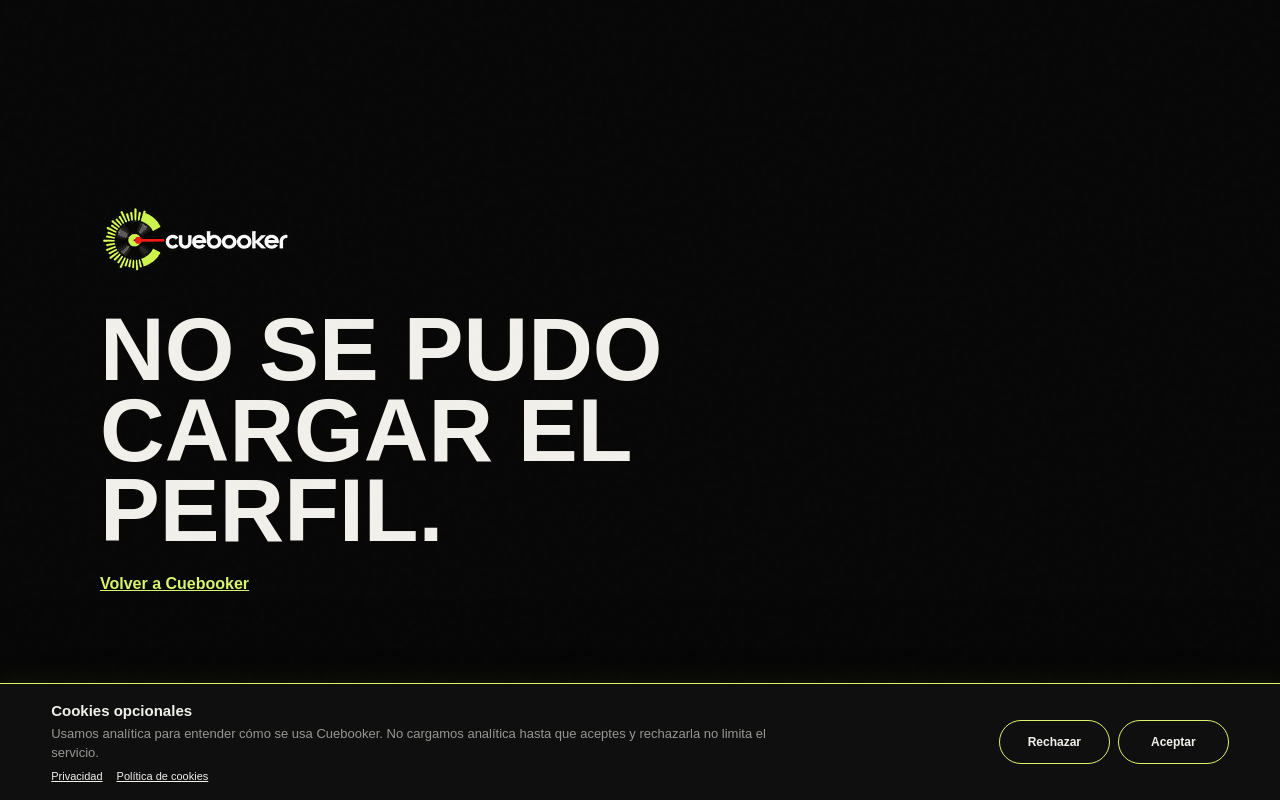
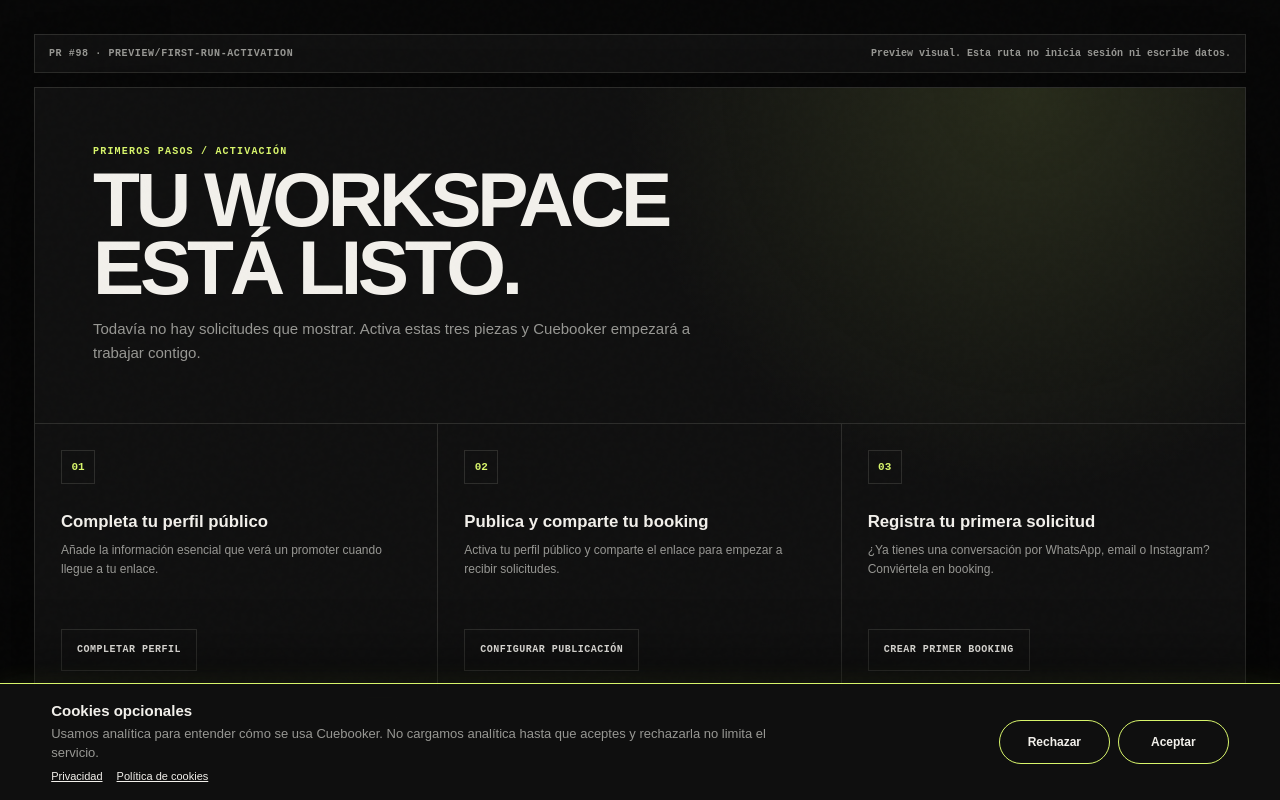
Before and after one commit to litus-code/cuebooker, a Nuxt app: page /preview-first-run in a window 1280 px wide. Built offline with nearby package versions, Linux system fonts and the light colour scheme.

Commit message:
preview: add auth-free first-run review route

```diff
--- /dev/null
+++ b/app/pages/preview-first-run.vue
@@ -0,0 +1,247 @@
+<script setup lang="ts">
+const route = useRoute()
+const { locale } = useCuePreferences()
+
+const copy = computed(() => locale.value === 'es'
+  ? {
+      eyebrow: 'PRIMEROS PASOS / ACTIVACIÓN',
+      title: 'TU WORKSPACE ESTÁ LISTO.',
+      intro: 'Todavía no hay solicitudes que mostrar. Activa estas tres piezas y Cuebooker empezará a trabajar contigo.',
+      bookingLink: 'Tu enlace de booking',
+      previewNote: 'Preview visual. Esta ruta no inicia sesión ni escribe datos.',
+      steps: [
+        {
+          index: '01',
+          title: 'Completa tu perfil público',
+          body: 'Añade la información esencial que verá un promoter cuando llegue a tu enlace.',
+          action: 'Completar perfil'
+        },
+        {
+          index: '02',
+          title: 'Publica y comparte tu booking',
+          body: 'Activa tu perfil público y comparte el enlace para empezar a recibir solicitudes.',
+          action: 'Configurar publicación'
+        },
+        {
+          index: '03',
+          title: 'Registra tu primera solicitud',
+          body: '¿Ya tienes una conversación por WhatsApp, email o Instagram? Conviértela en booking.',
+          action: 'Crear primer booking'
+        }
+      ]
+    }
+  : {
+      eyebrow: 'FIRST STEPS / ACTIVATION',
+      title: 'YOUR WORKSPACE IS READY.',
+      intro: 'There are no enquiries to show yet. Activate these three pieces and Cuebooker will start working with you.',
+      bookingLink: 'Your booking link',
+      previewNote: 'Visual preview. This route does not sign in or write data.',
+      steps: [
+        {
+          index: '01',
+          title: 'Complete your public profile',
+          body: 'Add the essential information a promoter will see when they open your link.',
+          action: 'Complete profile'
+        },
+        {
+          index: '02',
+          title: 'Publish and share your booking',
+          body: 'Publish your profile and share the link to start receiving enquiries.',
+          action: 'Set up publishing'
+        },
+        {
+          index: '03',
+          title: 'Capture your first enquiry',
+          body: 'Already have a WhatsApp, email or Instagram conversation? Turn it into a booking.',
+          action: 'Create first booking'
+        }
+      ]
+    })
+
+const allowed = ref(true)
+
+onMounted(async () => {
+  const hostname = window.location.hostname.toLowerCase()
+  if (hostname === 'cuebooker.com' || hostname === 'www.cuebooker.com') {
+    allowed.value = false
+    await navigateTo('/')
+  }
+})
+
+useHead(() => ({
+  title: 'First-run preview | Cuebooker',
+  meta: [{ name: 'robots', content: 'noindex,nofollow' }]
+}))
+</script>
+
+<template>
+  <main v-if="allowed" class="preview-page">
+    <section class="preview-shell">
+      <div class="preview-bar">
+        <span>PR #98 · preview/first-run-activation</span>
+        <small>{{ copy.previewNote }}</small>
+      </div>
+
+      <section class="activation-panel">
+        <div class="activation-panel__intro">
+          <p class="eyebrow">{{ copy.eyebrow }}</p>
+          <h1>{{ copy.title }}</h1>
+          <p>{{ copy.intro }}</p>
+        </div>
+
+        <div class="activation-panel__steps">
+          <article v-for="step in copy.steps" :key="step.index" class="activation-step">
+            <span class="activation-step__index">{{ step.index }}</span>
+            <div>
+              <h2>{{ step.title }}</h2>
+              <p>{{ step.body }}</p>
+            </div>
+            <button type="button">{{ step.action }}</button>
+          </article>
+        </div>
+
+        <div class="activation-panel__footer">
+          <span>{{ copy.bookingLink }}</span>
+          <code>cuebooker.com/tu-artista?booking=1</code>
+        </div>
+      </section>
+    </section>
+  </main>
+</template>
+
+<style scoped>
+.preview-page{
+  min-height:100vh;
+  padding:clamp(16px,3vw,34px);
+  background:var(--cue-bg);
+  color:var(--cue-text);
+}
+.preview-shell{
+  width:min(1320px,100%);
+  margin:0 auto;
+}
+.preview-bar{
+  display:flex;
+  align-items:center;
+  justify-content:space-between;
+  gap:18px;
+  margin-bottom:14px;
+  padding:12px 14px;
+  border:1px solid var(--cue-border);
+  background:var(--cue-surface);
+  color:var(--cue-muted);
+  font:700 10px/1.3 monospace;
+  letter-spacing:.06em;
+  text-transform:uppercase;
+}
+.preview-bar small{
+  color:var(--cue-muted);
+  font:600 10px/1.3 monospace;
+  text-transform:none;
+  letter-spacing:0;
+}
+.activation-panel{
+  overflow:hidden;
+  border:1px solid var(--cue-border);
+  background:
+    radial-gradient(circle at 82% 0%,color-mix(in srgb,var(--cue-accent) 12%,transparent),transparent 34%),
+    var(--cue-surface);
+  box-shadow:0 28px 90px var(--cue-shadow);
+}
+.activation-panel__intro{
+  max-width:820px;
+  padding:clamp(28px,5vw,58px);
+}
+.eyebrow{
+  margin:0;
+  color:var(--cue-accent);
+  font:800 10px/1.2 monospace;
+  letter-spacing:.12em;
+}
+.activation-panel__intro h1{
+  max-width:760px;
+  margin:8px 0 16px;
+  font-size:clamp(2.6rem,6vw,5.5rem);
+  line-height:.88;
+  letter-spacing:-.055em;
+}
+.activation-panel__intro>p:last-child{
+  max-width:640px;
+  margin:0;
+  color:var(--cue-muted);
+  font-size:15px;
+  line-height:1.6;
+}
+.activation-panel__steps{
+  display:grid;
+  grid-template-columns:repeat(3,minmax(0,1fr));
+  border-top:1px solid var(--cue-border);
+}
+.activation-step{
+  min-width:0;
+  padding:26px;
+  border-right:1px solid var(--cue-border);
+}
+.activation-step:last-child{border-right:0}
+.activation-step__index{
+  display:grid;
+  width:34px;
+  height:34px;
+  margin-bottom:28px;
+  place-items:center;
+  border:1px solid var(--cue-border);
+  color:var(--cue-accent);
+  font:800 11px/1 monospace;
+}
+.activation-step h2{
+  margin:0 0 9px;
+  font-size:1.05rem;
+}
+.activation-step p{
+  min-height:66px;
+  margin:0 0 22px;
+  color:var(--cue-muted);
+  font-size:12px;
+  line-height:1.55;
+}
+.activation-step button{
+  min-height:42px;
+  padding:0 15px;
+  border:1px solid var(--cue-border);
+  background:transparent;
+  color:var(--cue-text);
+  font:800 10px/1 monospace;
+  letter-spacing:.05em;
+  text-transform:uppercase;
+  cursor:default;
+}
+.activation-panel__footer{
+  display:flex;
+  align-items:center;
+  gap:18px;
+  padding:18px 26px;
+  border-top:1px solid var(--cue-border);
+  background:color-mix(in srgb,var(--cue-bg) 70%,transparent);
+}
+.activation-panel__footer span{
+  color:var(--cue-muted);
+  font:800 9px/1 monospace;
+  letter-spacing:.08em;
+  text-transform:uppercase;
+}
+.activation-panel__footer code{
+  overflow:hidden;
+  color:var(--cue-text);
+  font-size:11px;
+  text-overflow:ellipsis;
+  white-space:nowrap;
+}
+@media(max-width:900px){
+  .preview-bar{align-items:flex-start;flex-direction:column}
+  .activation-panel__steps{grid-template-columns:1fr}
+  .activation-step{border-right:0;border-bottom:1px solid var(--cue-border)}
+  .activation-step:last-child{border-bottom:0}
+  .activation-step p{min-height:0}
+  .activation-panel__footer{align-items:flex-start;flex-direction:column;gap:7px}
+}
+</style>
```
